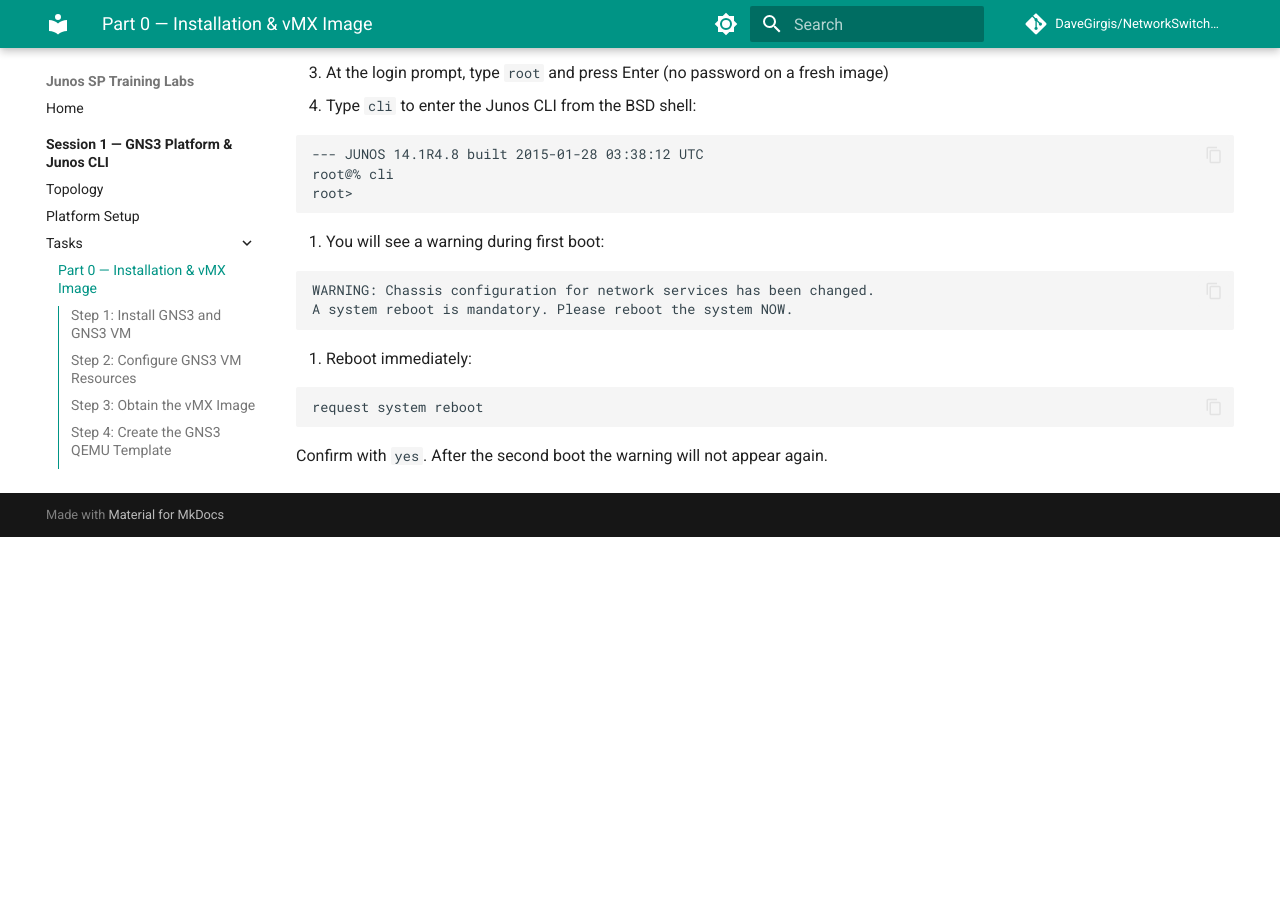
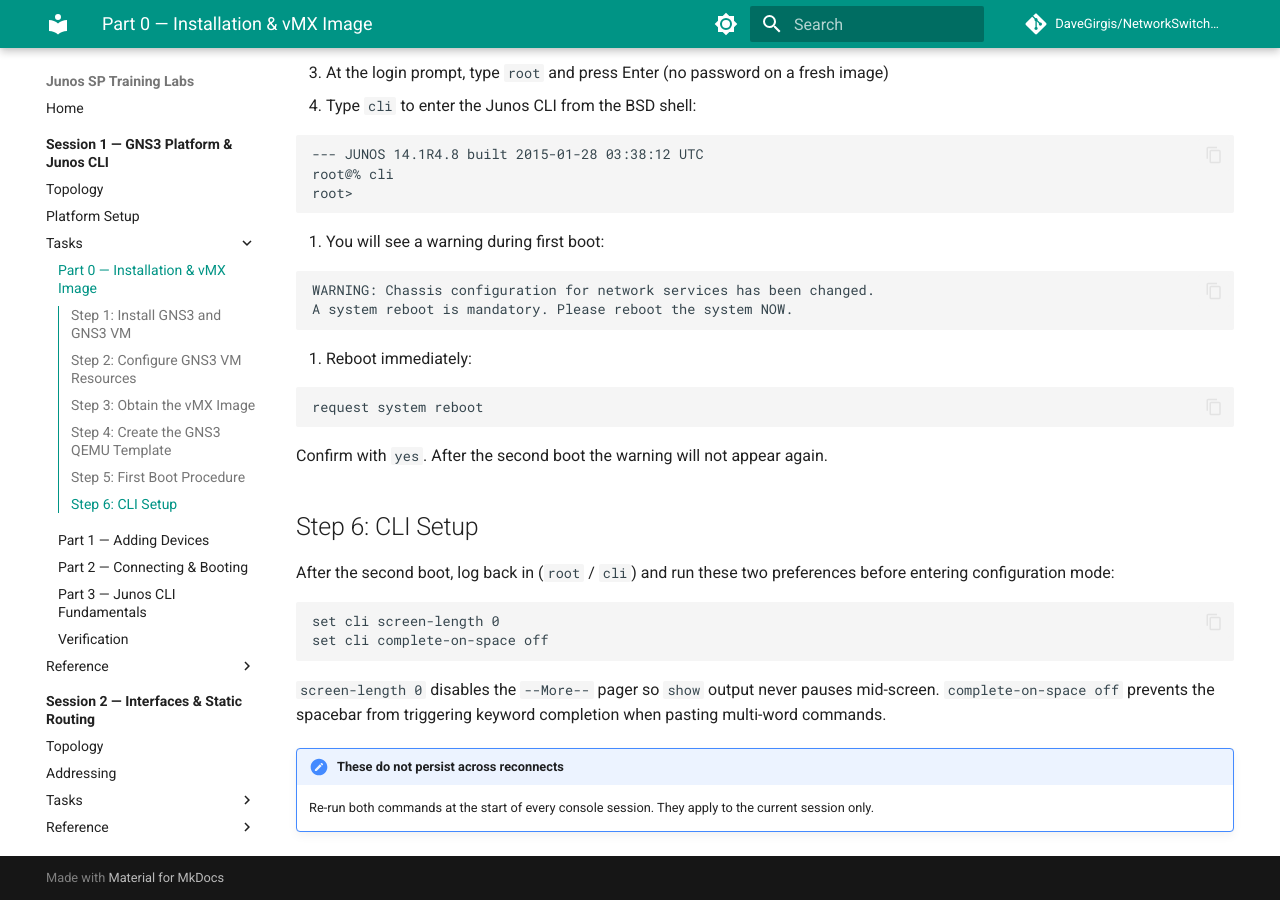
Before and after one commit to DaveGirgis/NetworkSwitchLab-JUNOS, an MkDocs documentation site: the page built from docs/session1/tasks/part0.md, in a window 1280 px wide and 900 px high, scrolled down 2638 px. Built offline with MkDocs 1.6.1 and Material for MkDocs 9.7.7, drawn with Linux system fonts in a browser that asks for light colours; comment, search, counter and statistics services are not loaded; before the commit the page ends 3175 px from its top, so only the background shows below that.

Commit message:
Add CLI setup step to Part 0 of all sessions
Adds 'set cli screen-length 0' and 'set cli complete-on-space off' before
the first configure block in Sessions 1-4 and 3a. Prevents pager interruptions
and spacebar-triggered completion when pasting commands. Includes note that
settings do not persist across console reconnects.

Co-Authored-By: Claude Sonnet 4.6 <noreply@anthropic.com>

````diff
--- a/docs/session1/tasks/part0.md
+++ b/docs/session1/tasks/part0.md
@@ -100,3 +100,17 @@ request system reboot
 ```
 
 Confirm with `yes`. After the second boot the warning will not appear again.
+
+## Step 6: CLI Setup
+
+After the second boot, log back in (`root` / `cli`) and run these two preferences before entering configuration mode:
+
+```junos
+set cli screen-length 0
+set cli complete-on-space off
+```
+
+`screen-length 0` disables the `--More--` pager so `show` output never pauses mid-screen. `complete-on-space off` prevents the spacebar from triggering keyword completion when pasting multi-word commands.
+
+!!! note "These do not persist across reconnects"
+    Re-run both commands at the start of every console session. They apply to the current session only.
````
Also changed, not shown: docs/session2/tasks/part0.md (+11 -0 lines), docs/session3/tasks/part0.md (+11 -0 lines), docs/session3a/tasks/part0.md (+11 -0 lines), docs/session4/tasks/part0.md (+12 -1 lines).
